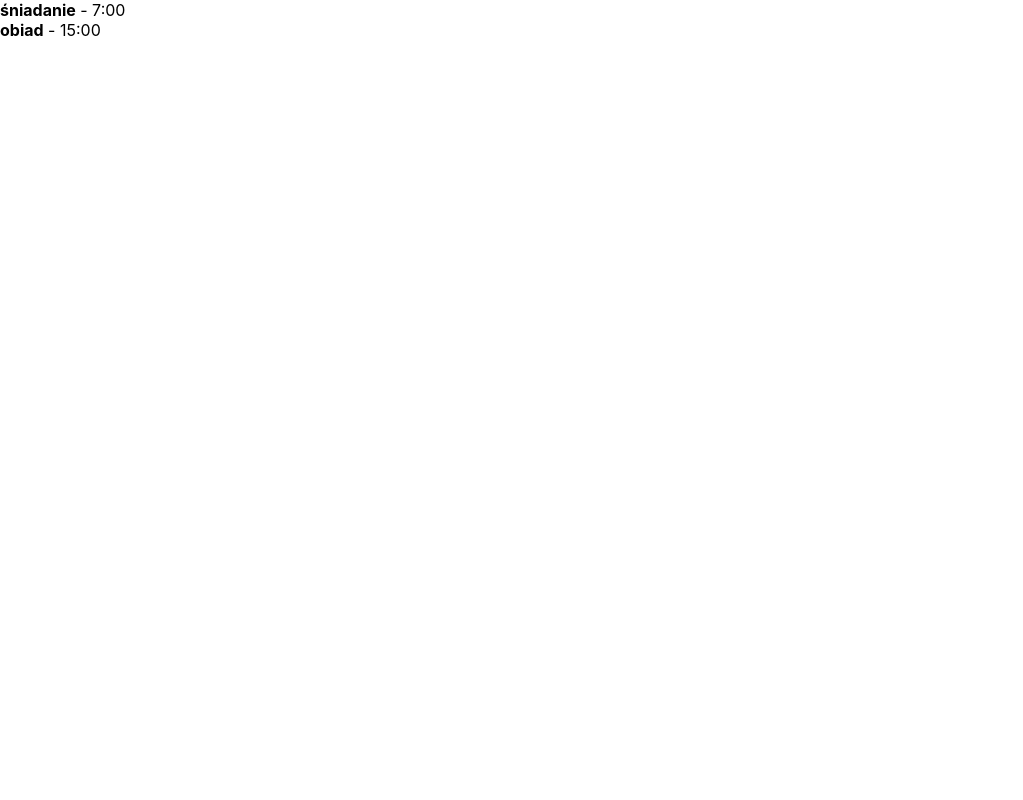
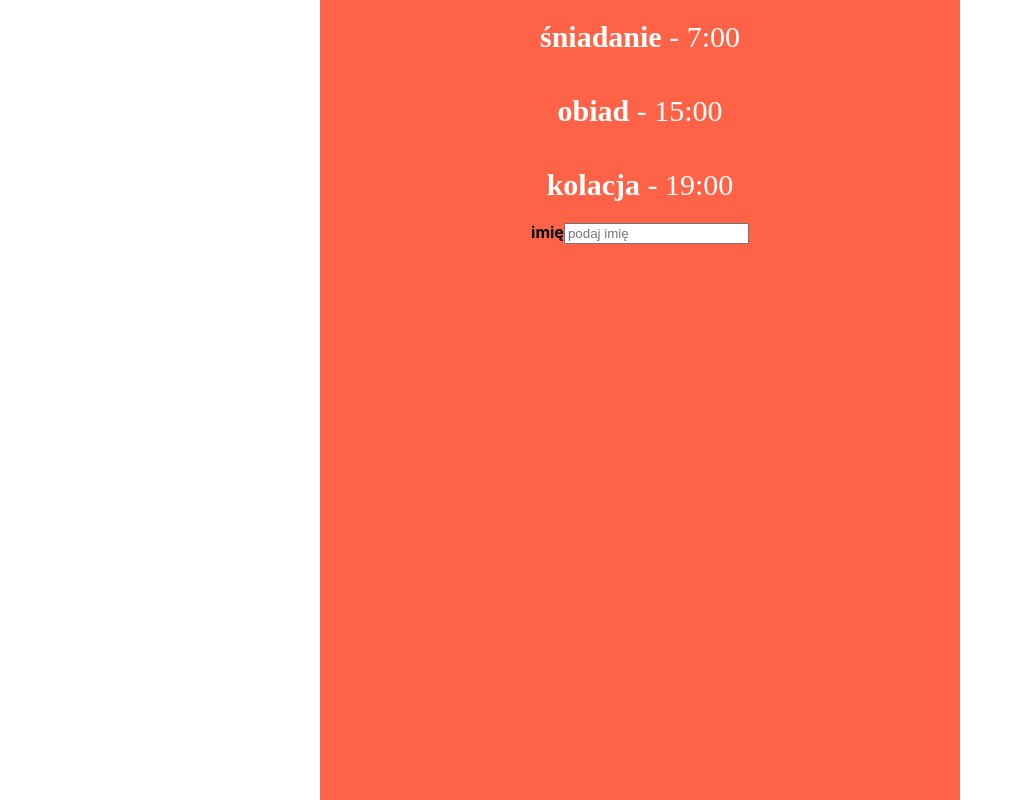
Before and after one commit to anyd007/react-nauka, a React (Create React App) app: page / in a window 1280 px wide. Shown: the whole page, without its empty margins (0-1023 px from the left). Built offline with nearby package versions, Linux system fonts and the light colour scheme; the HTML template or start-up script is replaced by a standard one.

Commit message:
rozbudowa komponentów

```diff
--- /dev/null
+++ b/src/App.css
@@ -0,0 +1,13 @@
+#root,
+.app {
+
+    height: 100%;
+
+
+}
+.app{
+    text-align: center;
+    background-color: tomato;
+    width: 50%;
+    margin: 0 auto;
+}
--- a/src/App.jsx
+++ b/src/App.jsx
@@ -1,5 +1,7 @@
 import React, {Component} from "react";
 import Countdown from "./Countdown.jsx";
+import "./App.css"
+import EditEvent from "./EditEvent"
 
 class App extends Component{
     constructor(){
@@ -7,16 +9,19 @@ class App extends Component{
         this.state = {
             events: [
                 {id:0, name:'śniadanie', time:'7:00'},
-                {id:1, name:'obiad', time:'15:00'}
+                {id:1, name:'obiad', time:'15:00'},
+                {id:2, name:'kolacja', time:'19:00'}
             ]
         }
     }
     render(){
         const events = this.state.events.map(el =>{
-            return <Countdown name={el.name} time={el.time} />
+            return <Countdown key={el.id} name={el.name} time={el.time} />
         })
         return(
-            <> {events} </>
+            <div className="app"> {events}
+            <EditEvent />
+            </div>
         )
     }
 }
--- /dev/null
+++ b/src/Countdown.css
@@ -0,0 +1,6 @@
+.countdown{
+    font-family: 'Amatic SC', cursive;
+    font-size: 30px;
+    color: white;
+    padding: 20px;
+}
--- a/src/Countdown.jsx
+++ b/src/Countdown.jsx
@@ -1,5 +1,6 @@
 import React from "react";
 import propTypes from "prop-types";
+import './Countdown.css'
 
 const Countdown = (props) => (
   <>
--- /dev/null
+++ b/src/EditEvent.jsx
@@ -0,0 +1,16 @@
+import React from "react";
+
+
+const EditEvent = () =>{
+    return(
+        <div className="edit-event">
+            <div className="edit-event__input-group">
+                <label htmlFor="name"><strong>imię</strong></label>
+                <input id="name" name="name" type='text' placeholder='podaj imię'></input>
+            </div>
+
+        </div>
+    )
+}
+
+export default EditEvent
--- a/src/index.css
+++ b/src/index.css
@@ -1,13 +1,20 @@
+html,
+body{
+
+  height: 100%;
+}
+
 body {
   margin: 0;
+  padding: 0;
   font-family: -apple-system, BlinkMacSystemFont, 'Segoe UI', 'Roboto', 'Oxygen',
-    'Ubuntu', 'Cantarell', 'Fira Sans', 'Droid Sans', 'Helvetica Neue',
+    'Ubuntu', 'Cantarell', 'Fira Sans', 'Droid Sans', 'Helvetica Neue', 'Amatic SC',
     sans-serif;
   -webkit-font-smoothing: antialiased;
   -moz-osx-font-smoothing: grayscale;
 }
 
 code {
-  font-family: source-code-pro, Menlo, Monaco, Consolas, 'Courier New',
+  font-family: source-code-pro, Menlo, Monaco, Consolas, 'Courier New', 'Amatic SC',
     monospace;
 }
```
Also changed, not shown: 2 other files (tests, documents, lock files or other folders).
